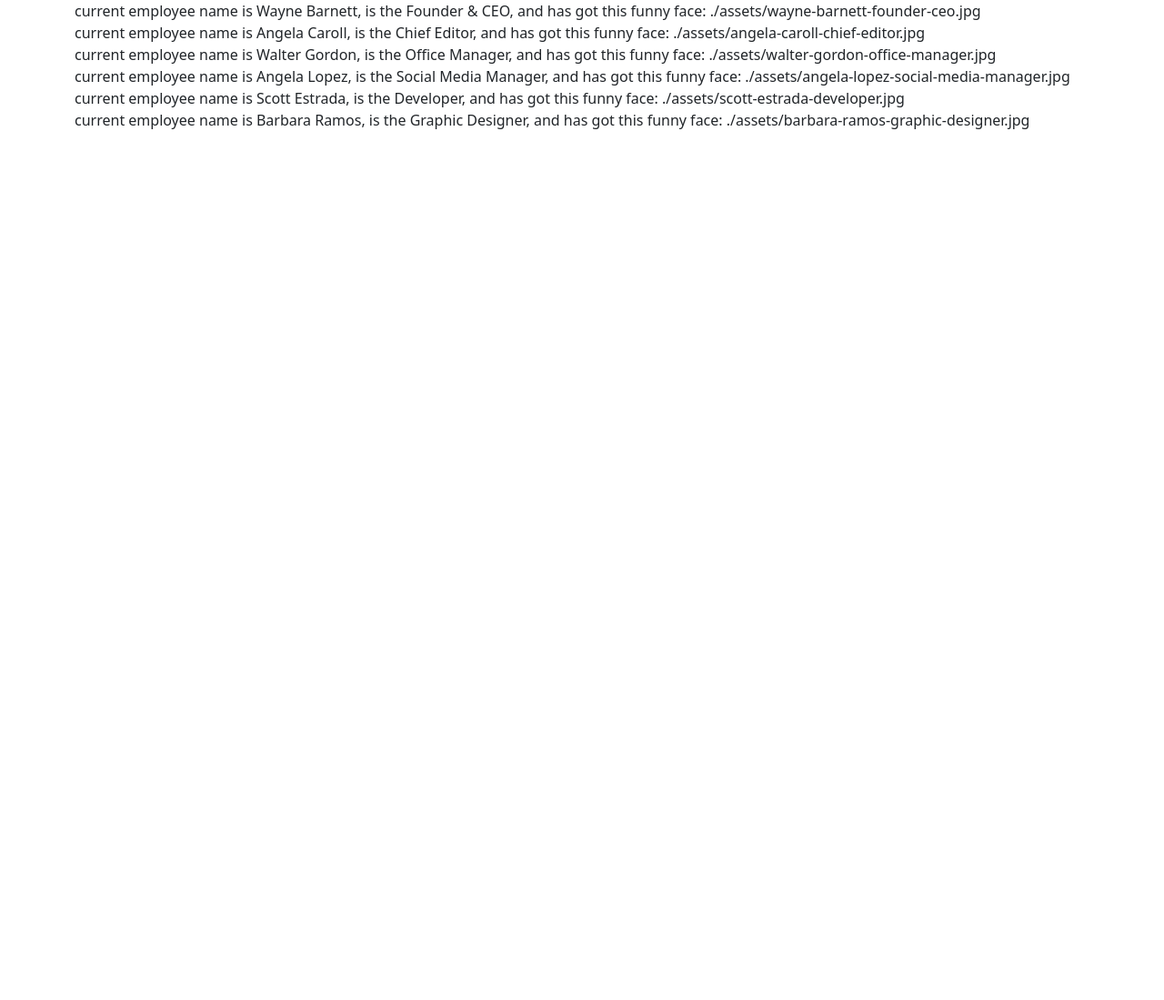
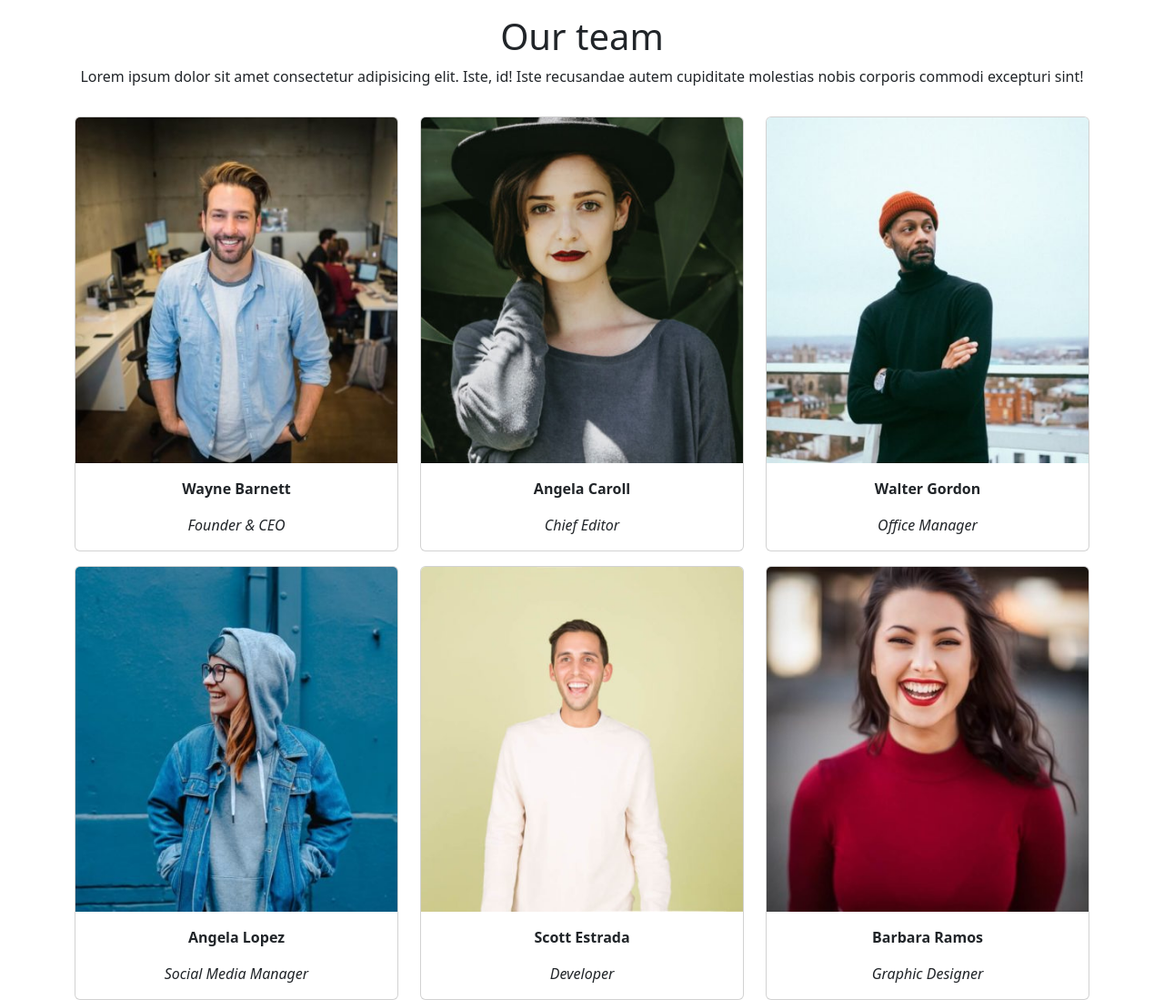
Before and after one commit to rennavittorio/js-our-team, a plain HTML site: page index.html in a window 1280 px wide. Shown: the whole page at 91% size. Before the commit the page ends 800 px from the top, so only its background shows below. Drawn offline with nearby package versions, Linux system fonts and the light colour scheme.

Commit message:
BONUS 1 e 2 completed

```diff
--- a/index.html
+++ b/index.html
@@ -11,8 +11,29 @@
 <body>
 
     <main>
+        <div class="container text-center py-3">
+            <h1>
+                Our team
+            </h1>
+            <p>
+                Lorem ipsum dolor sit amet consectetur adipisicing elit. Iste, id!
+                Iste recusandae autem cupiditate molestias nobis corporis commodi excepturi sint!
+            </p>
+        </div>
         <div class="stamp-test container">
+            <div class="row stamp-card gy-3">
 
+                <!-- <div class="col-4">
+                    <div class="card">
+                        <img src="./assets/wayne-barnett-founder-ceo.jpg" class="card-img-top" alt="...">
+                        <div class="card-body">
+                            <p class="card-text text-center fw-bold">Name</p>
+                            <p class="card-text text-center fst-italic">Role</p>
+                        </div>
+                      </div>
+                </div> -->
+
+            </div>
         </div>
     </main>
 
--- a/js/app.js
+++ b/js/app.js
@@ -76,7 +76,26 @@ console.log('company team:', companyEmployees);
 
 //MLS 2
 //stamp in DOM dati per ogni membro del team
-let stampTestEl = document.querySelector('.stamp-test');
+// let stampTestEl = document.querySelector('.stamp-test');
+
+// for (let i = 0; i < companyEmployees.length; i++){
+
+//     let currentEmployee = companyEmployees[i];
+//     let fullName = currentEmployee.firstName + ' ' + currentEmployee.lastName;
+//     let jobRole = currentEmployee.jobRole
+//     let profileImg = currentEmployee.profileImg;
+
+//     let employeeCard = `
+//     <div> current employee name is ${fullName}, is the ${jobRole}, and has got this funny face: ${profileImg} </div>
+//     `;
+
+//     stampTestEl.innerHTML += employeeCard;
+
+// }
+
+//BONUS 1 e 2
+//stamp cards in DOM dati per ogni membro del team
+let stampTestEl = document.querySelector('.stamp-card');
 
 for (let i = 0; i < companyEmployees.length; i++){
 
@@ -86,7 +105,15 @@ for (let i = 0; i < companyEmployees.length; i++){
     let profileImg = currentEmployee.profileImg;
 
     let employeeCard = `
-    <div> current employee name is ${fullName}, is the ${jobRole}, and has got this funny face: ${profileImg} </div>
+        <div class="col-4">
+            <div class="card">
+                <img src="${profileImg}" class="card-img-top" alt="...">
+                <div class="card-body">
+                    <p class="card-text text-center fw-bold">${fullName}</p>
+                    <p class="card-text text-center fst-italic">${jobRole}</p>
+                </div>
+            </div>
+        </div>
     `;
 
     stampTestEl.innerHTML += employeeCard;
```
